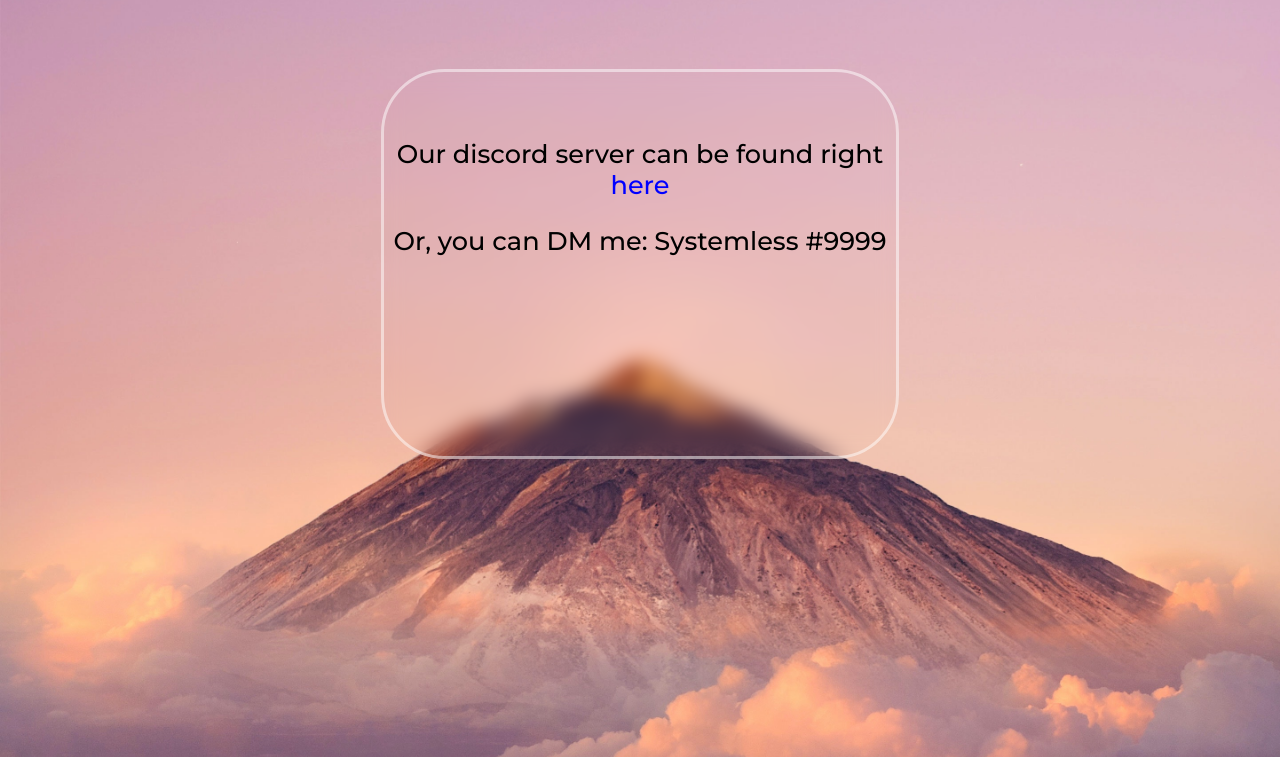
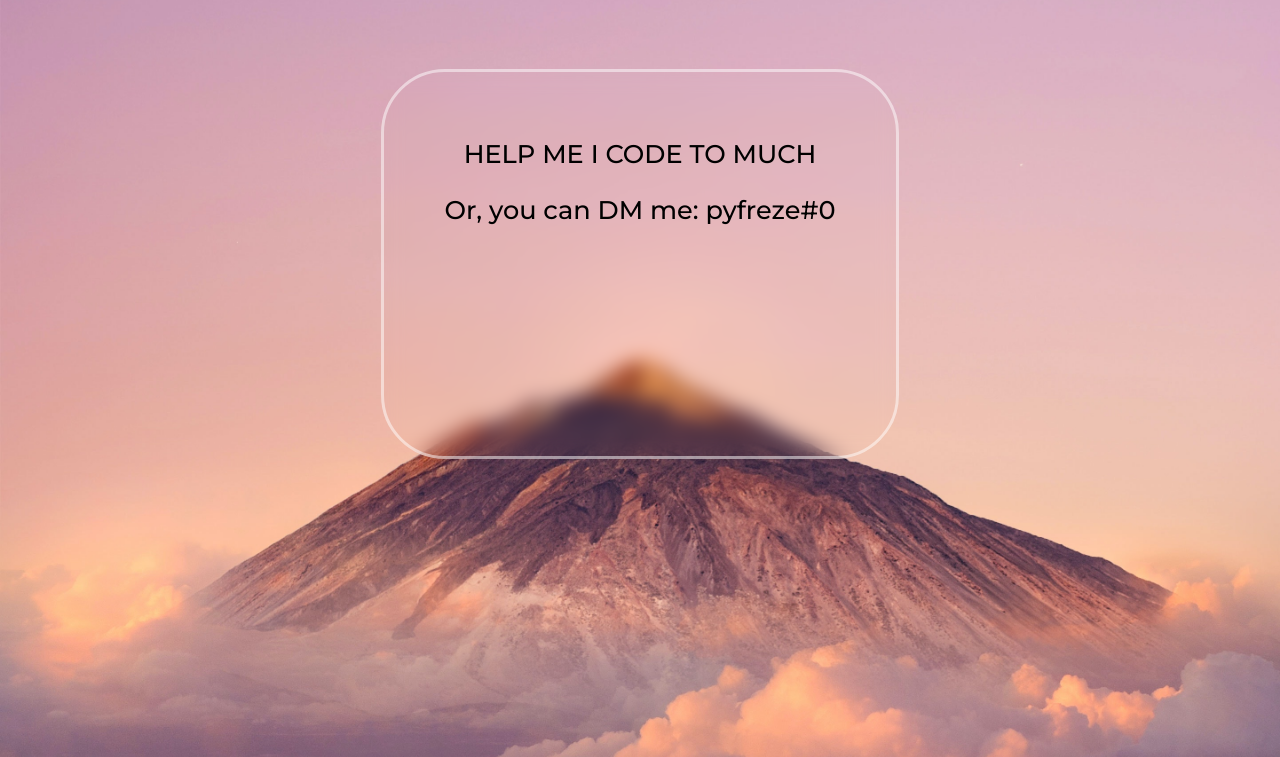
Before and after one commit to leopardfr/Novogames, a website: page public/discord.html in a window 1280 px wide. Shown: the part 43-800 px from the top of the page. Drawn offline with Linux system fonts and the light colour scheme.

Commit message:
Update discord.html

```diff
--- a/public/discord.html
+++ b/public/discord.html
@@ -43,9 +43,9 @@
 
             <div id="mainDiv">
 
-                <p style="font-size: 2vw;" id="info"> Our discord server can be found right <a onclick="link(`https://discord.gg/eAZunznG2v`, true)" style="color: blue;"> here </a> </p>
+                <p style="font-size: 2vw;" id="info"> HELP ME I CODE TO MUCH
 
-                <p style="font-size: 2vw;" id="info"> Or, you can DM me: Systemless #9999</p>
+                <p style="font-size: 2vw;" id="info"> Or, you can DM me: pyfreze#0</p>
 
             </div>
 
```
